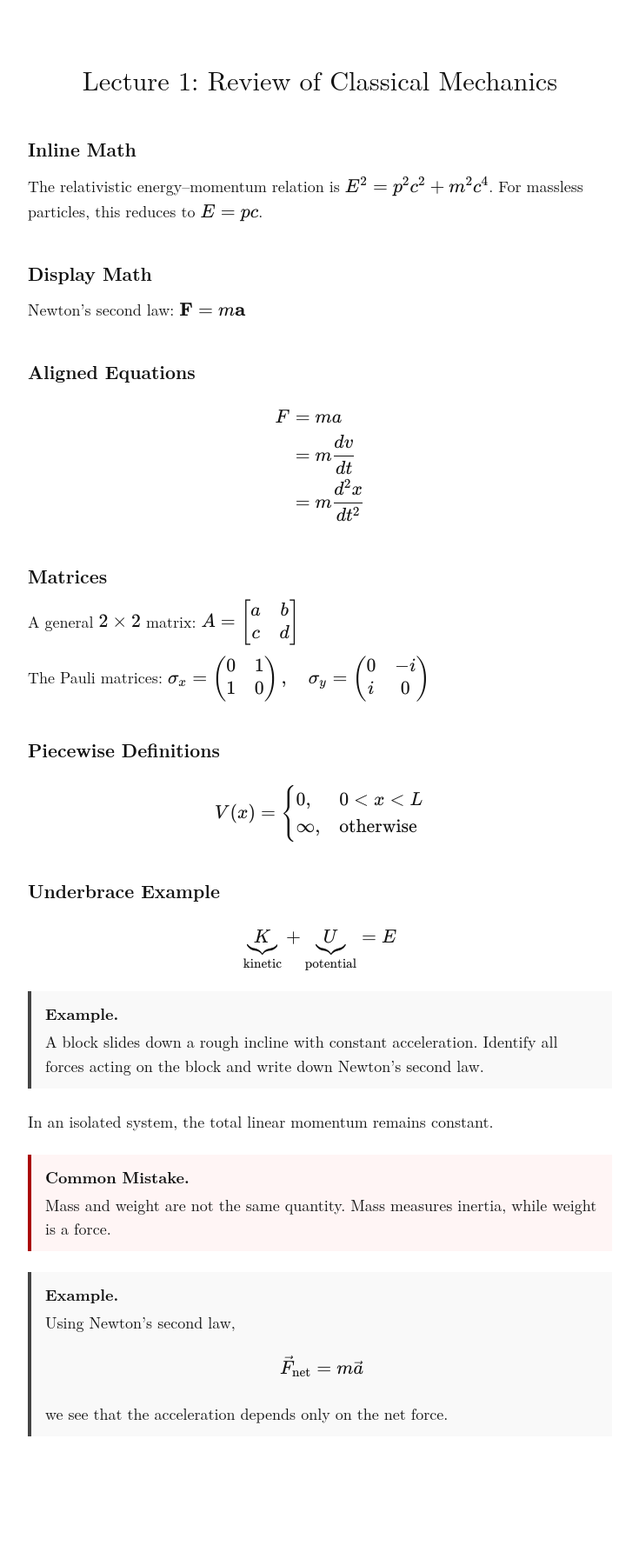
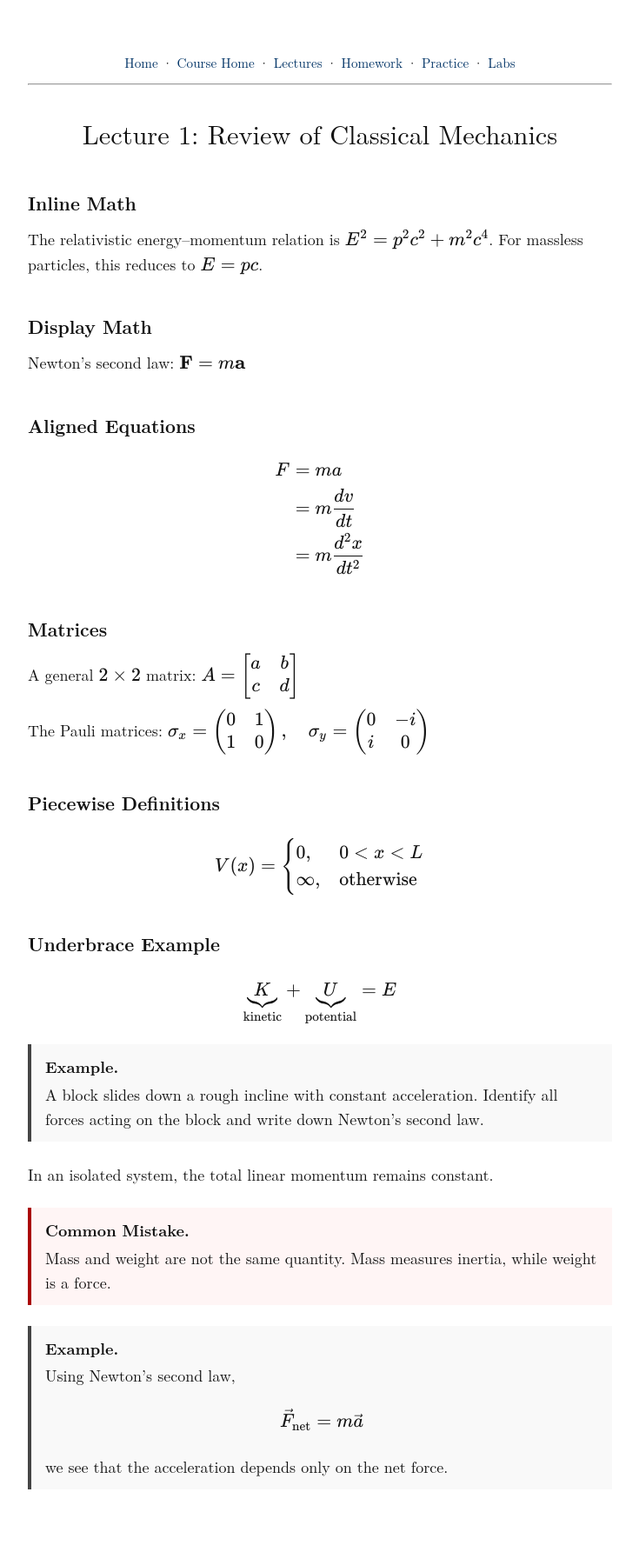
Before and after one commit to PhilipEaton/Course-Materials, a Jekyll site: the page built from Math-Methods-Lecture-01.md, in a window 1280 px wide. Shown: the whole page at 87% size, without its empty margins (272-1007 px from the left). Built offline with Jekyll 4.4.1, drawn with Linux system fonts in a browser that asks for light colours; before the commit the page ends 1724 px from its top, so only the background shows below that; part of the change alters nothing that is shown.

Commit message:
Update Math-Methods-Lecture-01.md

```diff
--- a/Math-Methods-Lecture-01.md
+++ b/Math-Methods-Lecture-01.md
@@ -1,6 +1,7 @@
 ---
 layout: default
 title: Lecture 1 – Classical Mechanics
+course_home: /courses/phys-for-life-sci-ii/
 ---
 
 # Lecture 1: Review of Classical Mechanics
```
